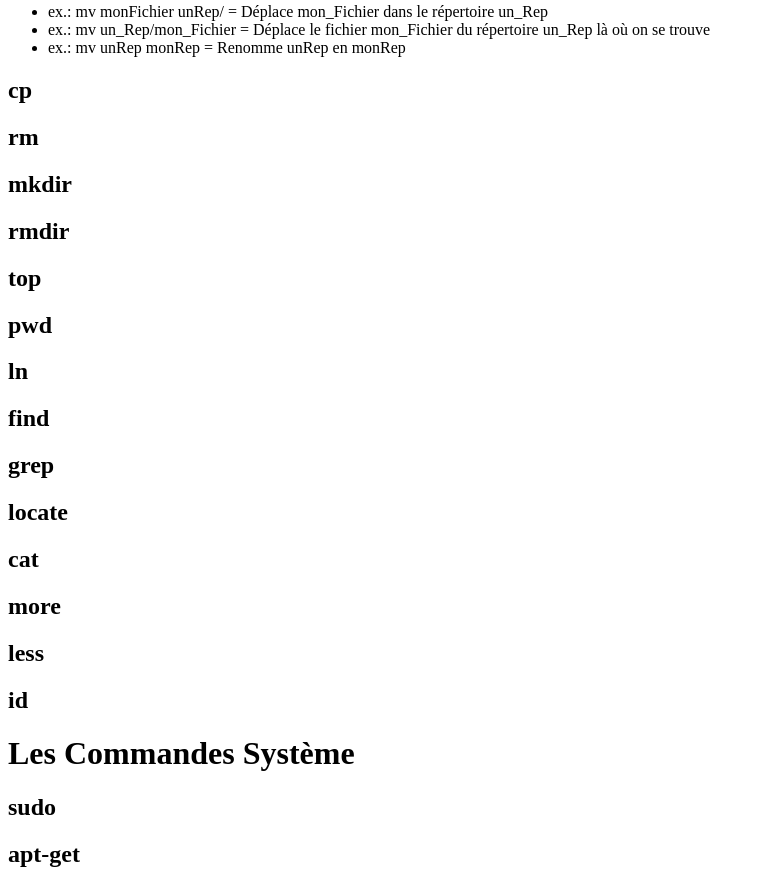
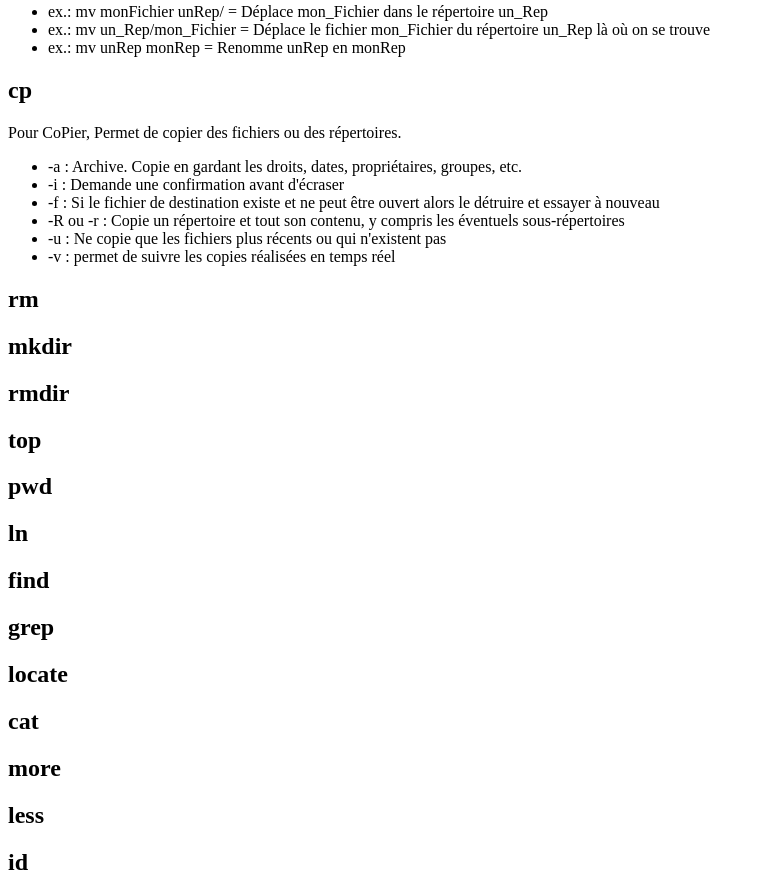
Before and after one commit to NTUMBA/cheatsheetcommandes, a plain HTML site: page index.html in a window 1280 px wide. Shown: the part 896-1780 px from the top of the page, without its empty margins (0-765 px from the left). Drawn offline with Linux system fonts and the light colour scheme.

Commit message:
Below the cp command, i adda a small text and a ul with 6 options

```diff
--- a/index.html
+++ b/index.html
@@ -64,7 +64,16 @@ Similaire à la commande dir</p><!--Never forget to put everything inside tag!!!
     </ul>
   </p>
   <h2>cp</h2>
-
+<p>Pour CoPier, Permet de copier des fichiers ou des répertoires.
+  <ul>
+    <li>-a : Archive. Copie en gardant les droits, dates, propriétaires, groupes, etc.</li>
+    <li>-i : Demande une confirmation avant d'écraser</li>
+    <li>-f : Si le fichier de destination existe et ne peut être ouvert alors le détruire et essayer à nouveau</li>
+    <li>-R ou -r : Copie un répertoire et tout son contenu, y compris les éventuels sous-répertoires</li>
+    <li>-u : Ne copie que les fichiers plus récents ou qui n'existent pas</li>
+    <li>-v : permet de suivre les copies réalisées en temps réel </li>
+  </ul>
+</p>
   <h2>rm</h2>
   <h2>mkdir</h2>
   <h2>rmdir</h2>
```
